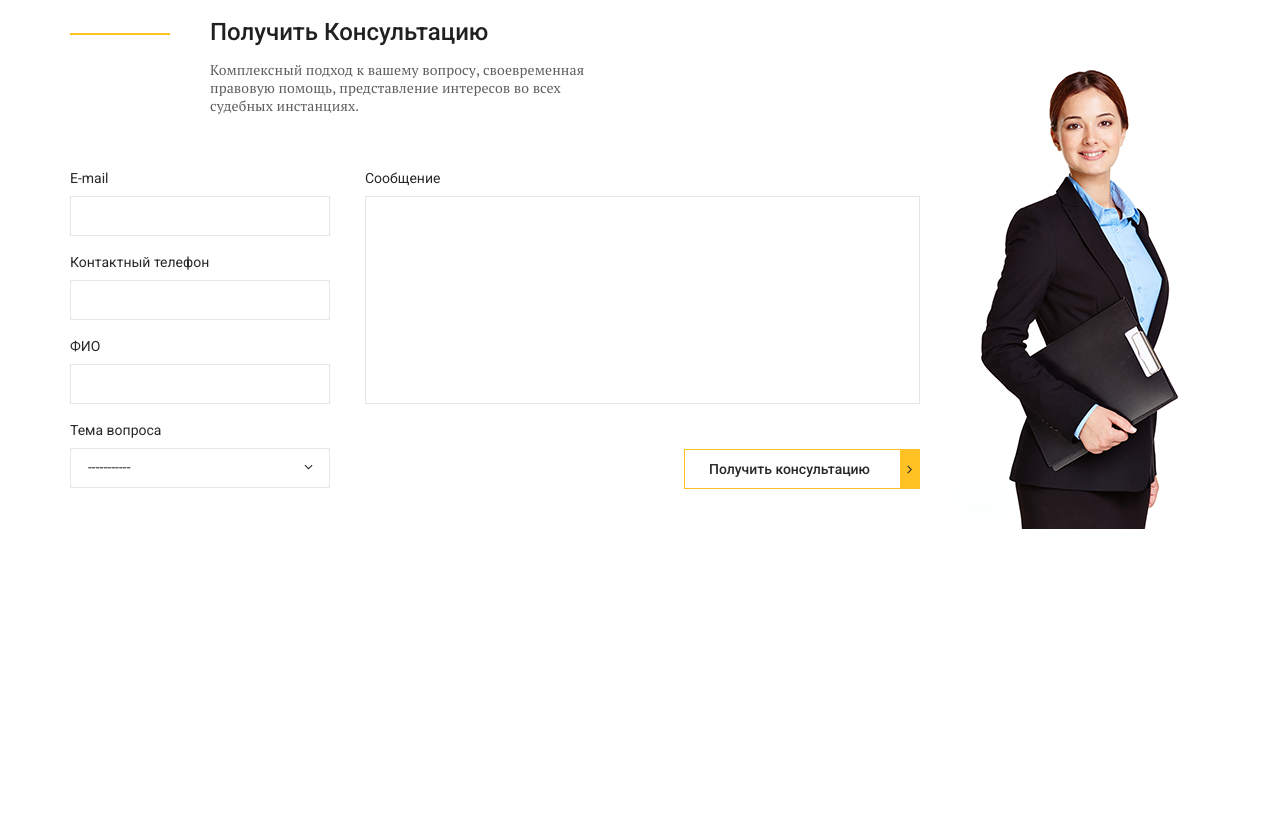
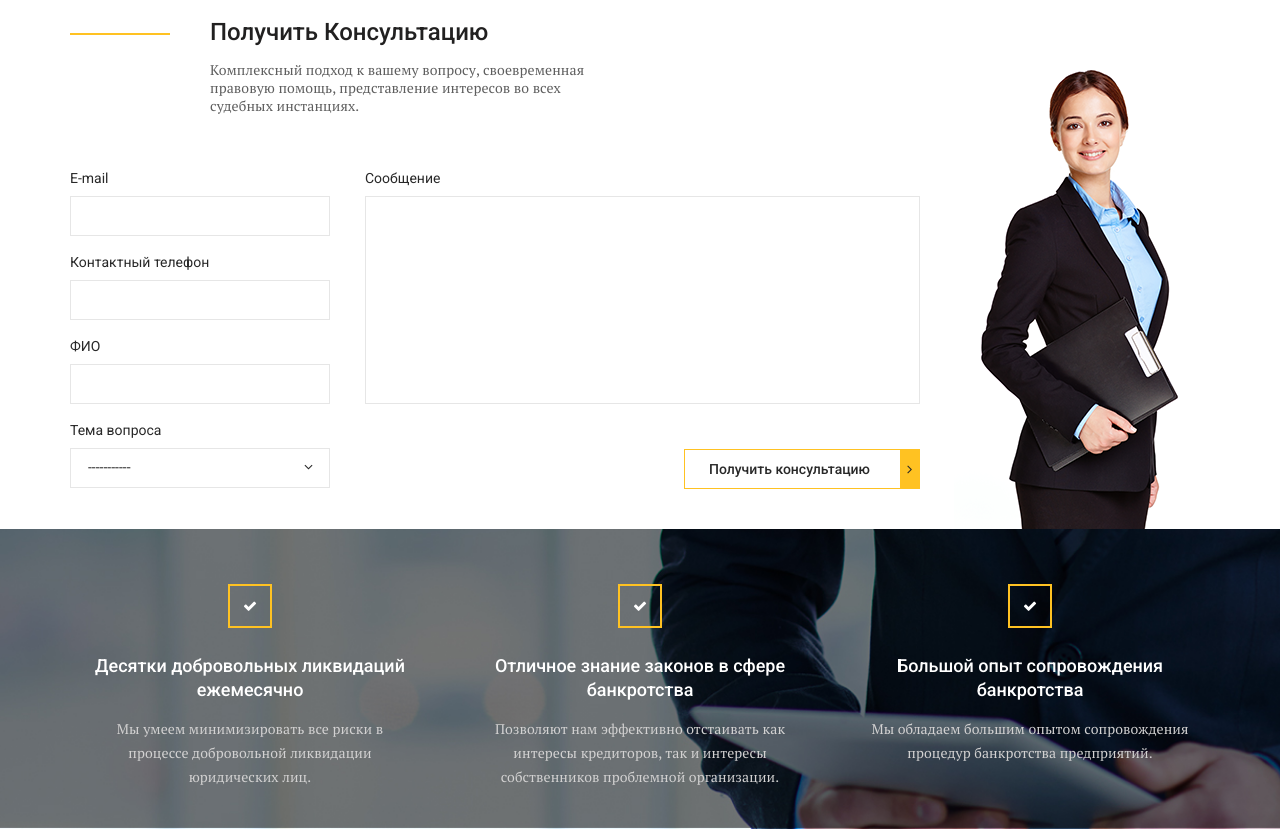
Before and after one commit to hvoyka/layout, a plain HTML site: page logotype/index.html in a window 1280 px wide. Shown: the part 1613-2442 px from the top of the page. Before the commit the page ends 2142 px from the top, so only its background shows below. Drawn offline with nearby package versions, Linux system fonts and the light colour scheme; files whose address does not match are found by name.

Commit message:
block 'advantages' ready

```diff
--- a/logotype/css/style.css
+++ b/logotype/css/style.css
@@ -418,6 +418,7 @@ width: 100%;
     color: #282828;
     float: right;
     height: 40px;
+    cursor: pointer;
 }
 .form__box-inner .jq-selectbox__dropdown{
     width: 100%;
@@ -459,3 +460,57 @@ width: 100%;
 	padding-left: 25px;
 }
 /* FORM END */
+
+/* ADVANTAGES */
+.advantages{
+    padding: 55px 0px 40px;
+    min-height: 285px;
+    background-image: url('../img/advantages-bg.jpg');
+    background-repeat: no-repeat;
+    background-position: center;
+    background-size: cover;
+}
+.advantages__inner{
+    text-align: center;
+    color: #fff;
+    display: flex;
+    justify-content: space-between;
+}
+.advantages__item{
+    max-width: 360px;
+    padding: 0px 20px;
+}
+.advantages__title{
+    font-size: 18px;
+    line-height: 24px;
+    font-weight: 500;
+    font-family: 'Roboto', sans-serif;
+    margin: 0;
+    padding: 70px 0px 15px;
+    position: relative;
+}
+.advantages__title:before{
+    content: "";
+    position: absolute;
+    width: 40px;
+    height: 40px;
+    border: 2px solid #ffc222;
+    top:0;
+    left: 50%;
+    transform: translateX(-50%);
+}
+.advantages__title:after{
+    content: '\f00c';
+    font-family: 'icomoon';
+    position: absolute;
+    top:10px;
+    left: 50%;
+    transform: translateX(-50%);
+    font-size: 14px;
+}
+.advantages__text{
+    color: #d3d2d2;
+    line-height: 24px;
+    letter-spacing: 0.1px;
+}
+/* ADVANTAGES END*/
--- a/logotype/index.html
+++ b/logotype/index.html
@@ -37,12 +37,7 @@
           <div class="header__logo">
             <a href="#">
               <svg xmlns="http://www.w3.org/2000/svg" xmlns:xlink="http://www.w3.org/1999/xlink" width="150px"
-                height="23px"><text kerning="auto" font-family="Tahoma" fill="rgb(0, 0, 0)" font-size="30px" x="0px"
-                  y="23.062px">
-                  <tspan font-size="30px" font-family="Roboto" fill="#FFC222">LOGO</tspan>
-                  <tspan font-size="30px" font-family="Roboto" fill="#212020">TYPE</tspan>
-                </text>
-              </svg>
+                height="23px"><text kerning="auto" font-family="Tahoma" fill="rgb(0, 0, 0)" font-size="30px" x="0px" y="23.062px"><tspan font-size="30px" font-family="Roboto" fill="#FFC222">LOGO</tspan><tspan font-size="30px" font-family="Roboto" fill="#212020">TYPE</tspan></text></svg>
             </a>
           </div>
           <nav class="menu">
@@ -231,7 +226,36 @@
       </div>
     </div>
   </section>
-
+  <section class="advantages">
+    <div class="container">
+      <div class="advantages__inner">
+        <div class="advantages__item">
+          <h4 class="advantages__title">
+            Десятки добровольных ликвидаций ежемесячно
+          </h4>
+          <div class="advantages__text">
+            Мы умеем минимизировать все риски в процессе добровольной ликвидации юридических лиц.
+          </div>
+        </div>
+        <div class="advantages__item">
+          <h4 class="advantages__title">
+            Отличное знание законов в сфере банкротства
+          </h4>
+          <div class="advantages__text">
+            Позволяют нам эффективно отстаивать как интересы кредиторов, так и интересы собственников проблемной организации.
+          </div>
+        </div>
+        <div class="advantages__item">
+          <h4 class="advantages__title">
+            Большой опыт сопровождения банкротства
+          </h4>
+          <div class="advantages__text">
+            Мы обладаем большим опытом сопровождения процедур банкротства предприятий.
+          </div>
+        </div>
+      </div>
+    </div>
+  </section>
 
   <div style="display: none;" id="modal">
     <h2>Hello!</h2>
```
Also changed, not shown: logotype/img/advantages-bg.jpg (added).
